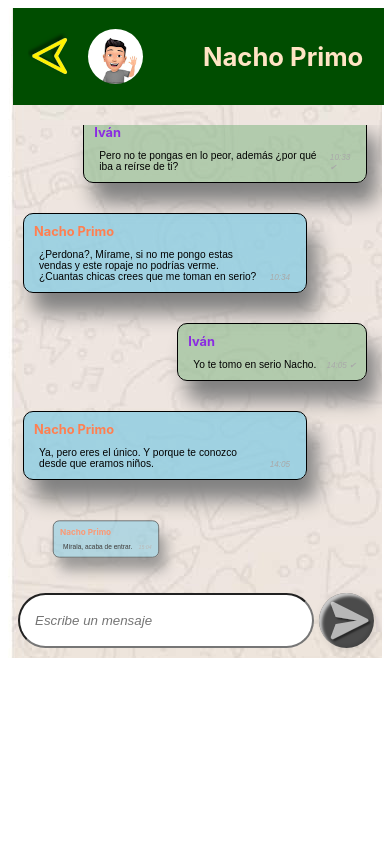
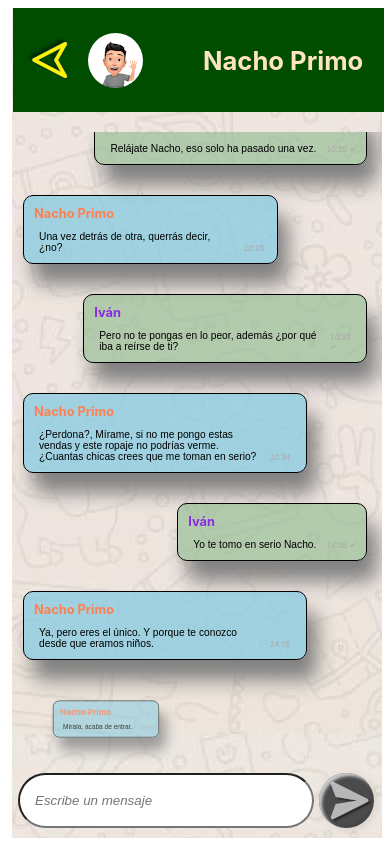
Before and after one commit to josemacias92/actividades-UT5-LM-1DAM, a plain HTML site: page html/Ejercicio2_actividades3-UT5_Jose-Macias-Munoz.html in a window 390 px wide. Drawn offline with Linux system fonts and the light colour scheme.

Commit message:
Finalizado

```diff
--- a/css/Ejercicio2_actividades3-UT5_Jose-Macias-Munoz.css
+++ b/css/Ejercicio2_actividades3-UT5_Jose-Macias-Munoz.css
@@ -247,8 +247,7 @@ body {
     #cuerpo {
         width: fit-content;
         min-height: 40%;
-        min-height: 100%;
-        height: 650px;
+        max-height: 80%;
     }
 
     .fotoPerfil{
```
